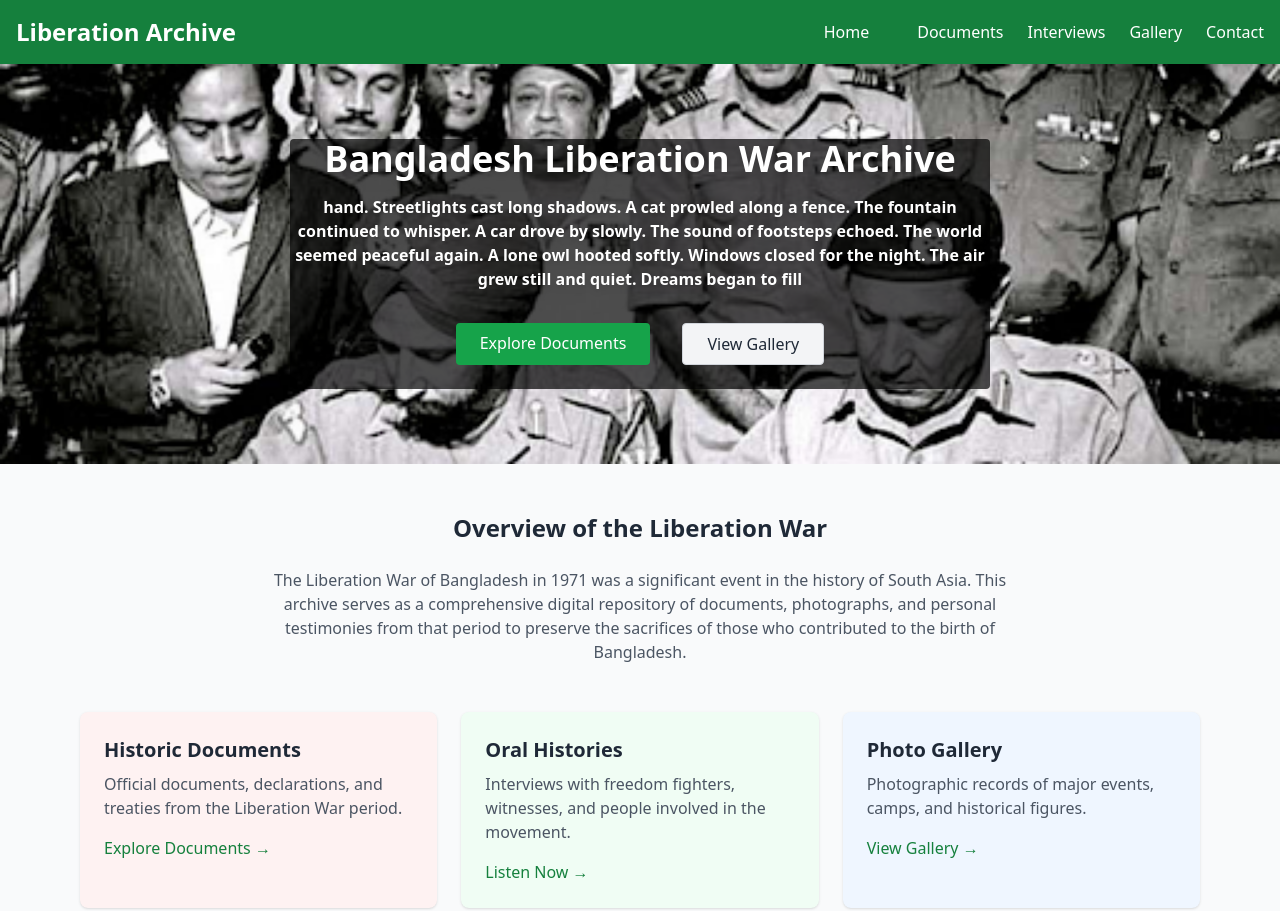
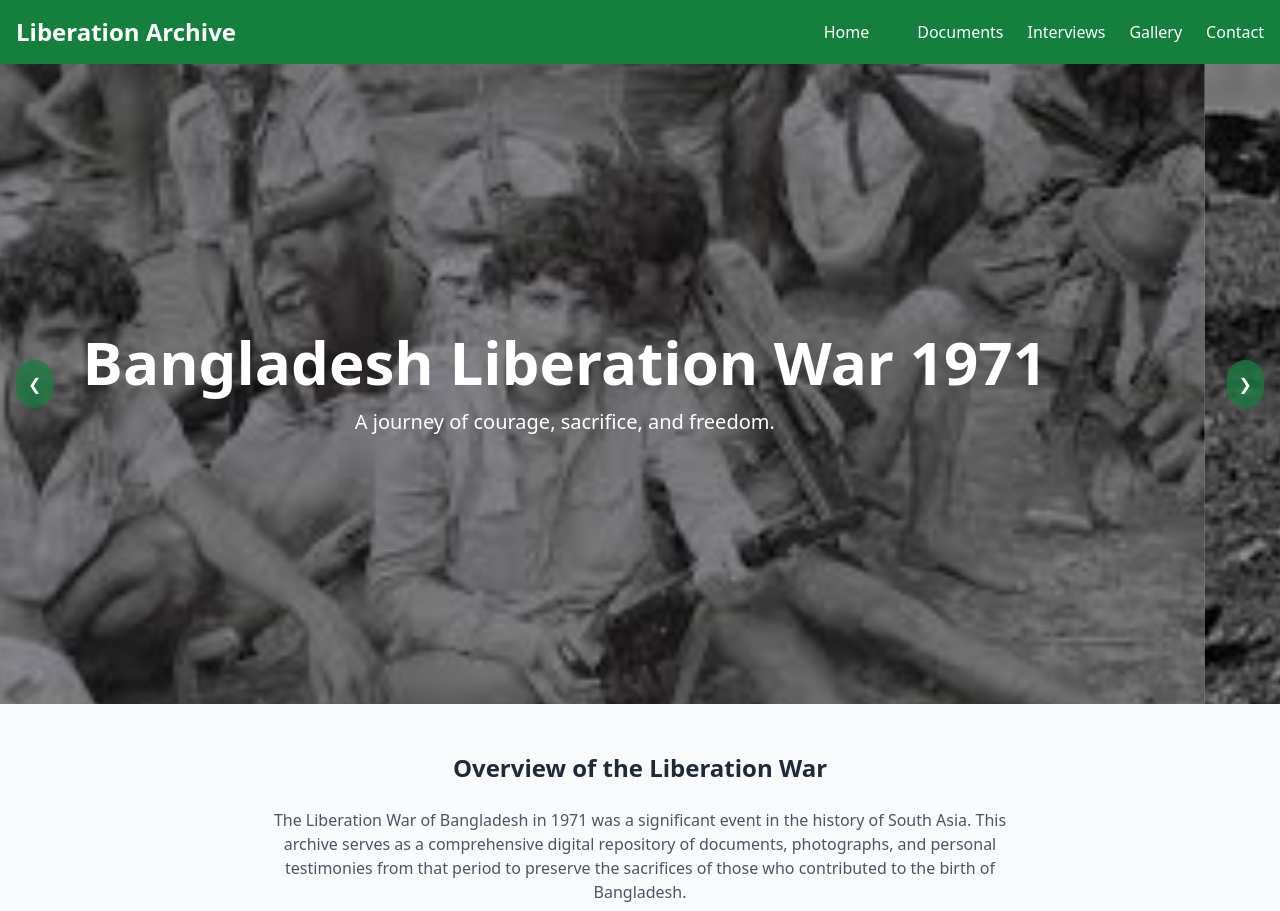
Before and after one commit to NH-Bappy/Liberation-Archive, a plain HTML site: page index.html in a window 1280 px wide. Shown: the top 911 px of the page. Drawn offline with nearby package versions, Linux system fonts and the light colour scheme.

Commit message:
add slider

```diff
--- a/index.html
+++ b/index.html
@@ -43,25 +43,56 @@
 
     <!-- banner Section -->
 
+<!-- Banner Section -->
 
-    <section class="livaration py-16 px-4 text-center">
-        <div class="w-[700px] h-[250px] rounded bg-[#000000b2]">
-            <h2 class="text-3xl md:text-4xl font-bold mb-4 text-white drop-shadow-lg">
-                Bangladesh Liberation War Archive
-            </h2>
-            <p class="max-w-3xl mx-auto text-white font-semibold mb-8 drop-shadow-md">
-                hand. Streetlights cast long shadows. A cat prowled along a fence. The fountain continued to whisper. A
-                car drove by slowly. The sound of footsteps echoed. The world seemed peaceful again. A lone owl hooted
-                softly. Windows closed for the night. The air grew still and quiet. Dreams began to fill
-            </p>
-            <div class="flex justify-center space-x-4">
-                <a href="#documents" class="bg-green-600 hover:bg-green-700 text-white px-6 py-2 rounded">Explore
-                    Documents</a>
-                <a href="#gallery" class="bg-gray-100 border border-gray-300 px-6 py-2 rounded hover:bg-gray-200">View
-                    Gallery</a>
+
+
+<!-- Banner Section -->
+<section class="relative w-full h-[80vh] overflow-hidden">
+    <div class="carousel flex transition-transform duration-700 ease-in-out" id="carousel">
+        <!-- Slide 1 -->
+        <div class="w-full flex-shrink-0 h-[80vh] relative">
+            <img src="/image/download (1).jfif" alt="Liberation War Image 1" class="w-full h-full object-cover">
+            <div
+                class="absolute inset-0 bg-black bg-opacity-40 flex flex-col justify-center items-center text-center text-white">
+                <h2 class="text-4xl md:text-6xl font-bold mb-4">Bangladesh Liberation War 1971</h2>
+                <p class="text-lg md:text-xl max-w-2xl">A journey of courage, sacrifice, and freedom.</p>
             </div>
         </div>
-    </section>
+
+        <!-- Slide 2 -->
+        <div class="w-full flex-shrink-0 h-[80vh] relative">
+            <img src="/image/download (2).jfif" alt="Liberation War Image 2" class="w-full h-full object-cover">
+            <div
+                class="absolute inset-0 bg-black bg-opacity-40 flex flex-col justify-center items-center text-center text-white">
+                <h2 class="text-4xl md:text-6xl font-bold mb-4">Voices of the Brave</h2>
+                <p class="text-lg md:text-xl max-w-2xl">Hear the untold stories of our freedom fighters.</p>
+            </div>
+        </div>
+
+        <!-- Slide 3 -->
+        <div class="w-full flex-shrink-0 h-[80vh] relative">
+            <img src="/image/download (3).jfif" alt="Liberation War Image 3" class="w-full h-full object-cover">
+            <div
+                class="absolute inset-0 bg-black bg-opacity-40 flex flex-col justify-center items-center text-center text-white">
+                <h2 class="text-4xl md:text-6xl font-bold mb-4">Preserving History</h2>
+                <p class="text-lg md:text-xl max-w-2xl">An archive of documents, interviews, and memories.</p>
+            </div>
+        </div>
+    </div>
+
+    <!-- Navigation Buttons -->
+    <button id="prev"
+        class="absolute top-1/2 left-4 transform -translate-y-1/2 bg-green-700 bg-opacity-70 text-white p-3 rounded-full hover:bg-opacity-100">
+        &#10094;
+    </button>
+    <button id="next"
+        class="absolute top-1/2 right-4 transform -translate-y-1/2 bg-green-700 bg-opacity-70 text-white p-3 rounded-full hover:bg-opacity-100">
+        &#10095;
+    </button>
+</section>
+
+
 
     <!-- Overview -->
     <section class="max-w-6xl mx-auto py-12 px-4">
@@ -283,6 +314,22 @@
             btn.addEventListener('click', () => menu.classList.toggle('hidden'));
         }
 
+        // slider
+          const carousel = document.getElementById("carousel");
+            const slides = carousel.children;
+            let index = 0;
+
+            function showSlide(i) {
+                index = (i + slides.length) % slides.length;
+                carousel.style.transform = `translateX(-${index * 100}%)`;
+            }
+
+            document.getElementById("next").addEventListener("click", () => showSlide(index + 1));
+            document.getElementById("prev").addEventListener("click", () => showSlide(index - 1));
+
+            // Auto Slide every 5 seconds
+            setInterval(() => showSlide(index + 1), 5000);
+
         const form = document.getElementById('contactForm');
         const successMessage = document.getElementById('successMessage');
 
--- a/package.json
+++ /dev/null
@@ -1,6 +0,0 @@
-{
-  "dependencies": {
-    "@tailwindcss/cli": "^4.1.16",
-    "tailwindcss": "^4.1.16"
-  }
-}
```
Also changed, not shown: Gallery.html (+2 -1 lines), README.md (deleted), 1 other file.
